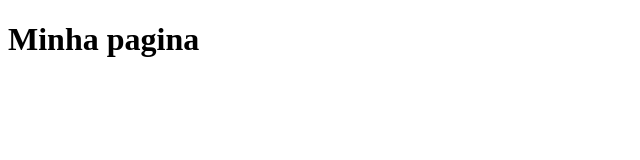
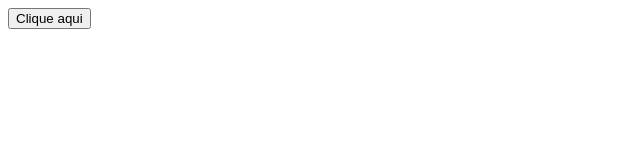
Before and after one commit to Victor-Drt/aula-javascript, a plain HTML site: page index.html in a window 1280 px wide. Shown: the whole page, without its empty margins (0-640 px from the left). Drawn offline with Linux system fonts and the light colour scheme.

Commit message:
pratica JS

```diff
--- a/index.html
+++ b/index.html
@@ -7,7 +7,7 @@
     <title>Minha pagina</title>
 </head>
 <body>
-
-    <h1>Minha pagina</h1>
+    <button type="button" onclick="mostrarMensagem()">Clique aqui</button>
+    <h3 id="agradecimento"></h3>
 </body>
 </html>
--- a/js/main.js
+++ b/js/main.js
@@ -1,3 +1,41 @@
+function mostrarMensagem(){
+    //alert("Obirgado por clicar!")
+    document.getElementById("agradecimento").innerHTML = "<b>Obrigado por clicar!</b>";
+    console.log(document.getElementById("agradecimento"))
+}
+
+//funçoes
+/*function soma(n1,n2){
+   return alert(n1+n2);
+}
+soma(5,10);
+
+function validaIdade(idade){
+    if(idade >= 18){
+        alert("Maior de idade!");
+    }else{
+        alert("Menor de idade!");
+    }
+}
+
+idade = prompt("Qual a sua idade?");
+validaIdade(idade);
+*/
+
+/*function setReplace(frase, nome, novo_nome){
+    return frase.replace(nome, novo_nome);
+}
+
+alert(setReplace("Vai Japao", "Japao", "Brasil"));*/
+
+
+/*var date = new Date();
+alert(date)
+alert(date.getDay());
+alert(date.getMonth()+1);
+alert(date.getHours());
+*/
+
 /*var nome = "Victor Duarte";
 var idade = 20;
 var idade2 = 10;
@@ -37,9 +75,21 @@ console.log(lista.join(" - "));*/
 console.log(fruta.cor);
 console.log(fruta.nome);*/
 
-var idade = 18;
+/*var idade = prompt("Qual a sua idade?")
 if (idade >= 18){
     alert("Maior de idade!");
 }else{
-    alert(Menor de idade!);
+    alert("Menor de idade!");
+}*/
+
+/*var count = 0;
+while(count <= 5){
+    alert(count);
+    count++;
+}*/
+
+/*
+for(i = 0; i <= 5; i++){
+    alert(i);
 }
+*/
```
